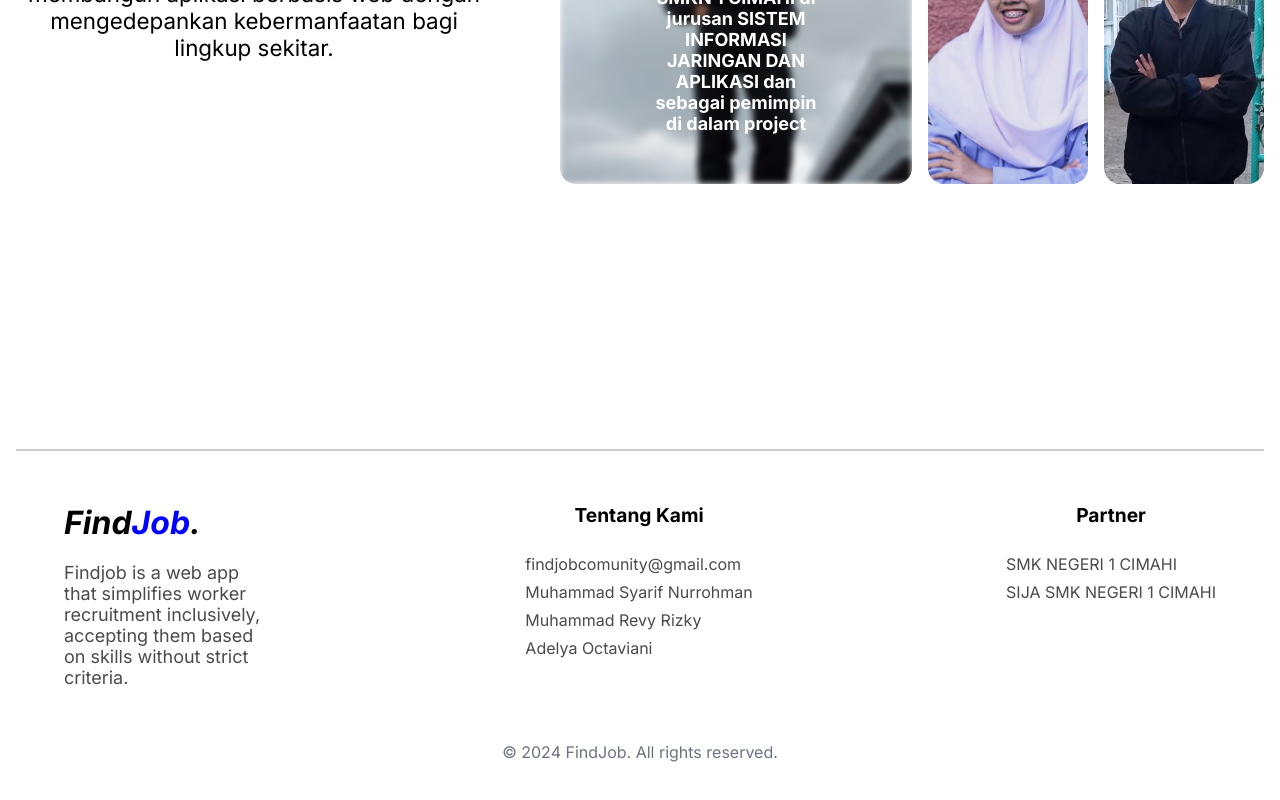
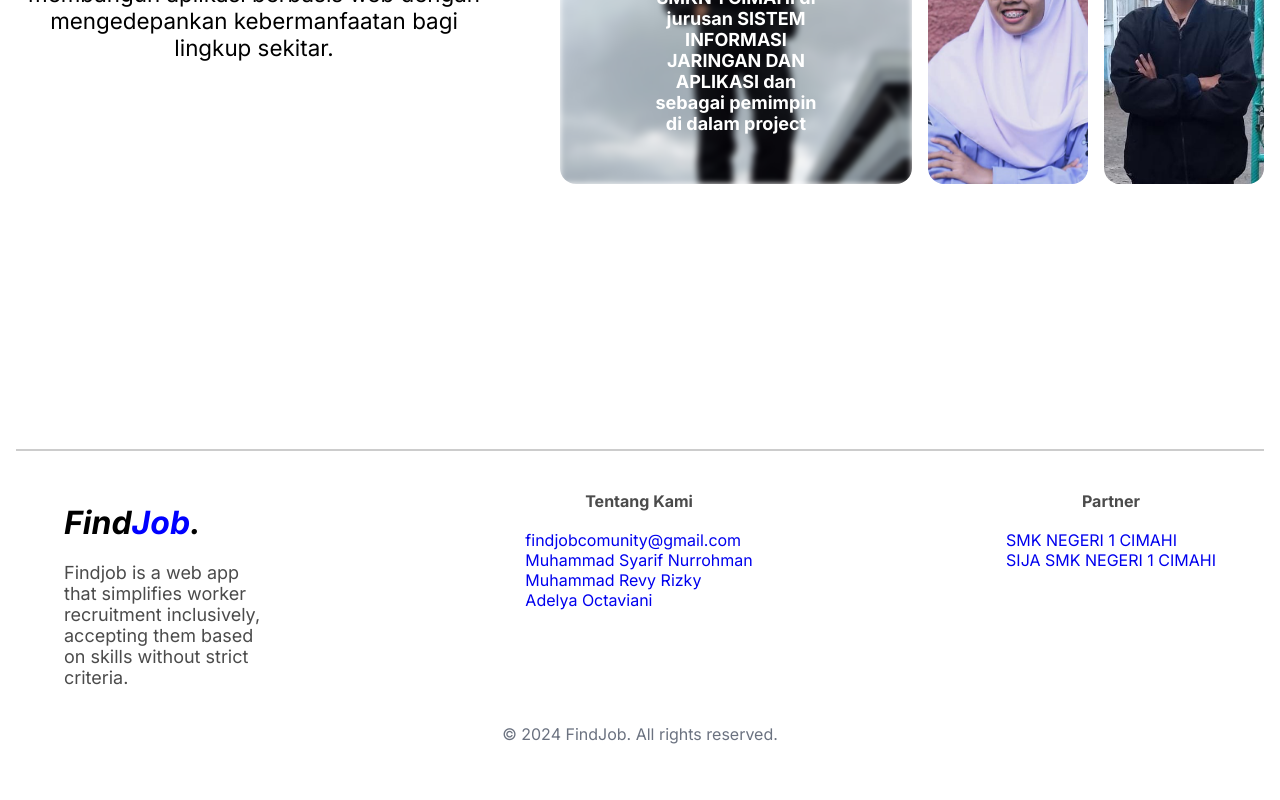
Before and after one commit to Athela19/frontend, a React (Create React App) app: page / in a window 1280 px wide. Shown: the part 1999-2799 px from the top of the page. Built offline with nearby package versions, Linux system fonts and the light colour scheme.

Commit message:
test commit

```diff
--- a/src/css/dashboard.css
+++ b/src/css/dashboard.css
@@ -703,7 +703,7 @@
   text-align: center;
 }
 
-.footer-text a{
+.footer-text p{
   margin-top: 0.5rem;
   font-size: 1rem;
   color: #4b4b4b;
```
